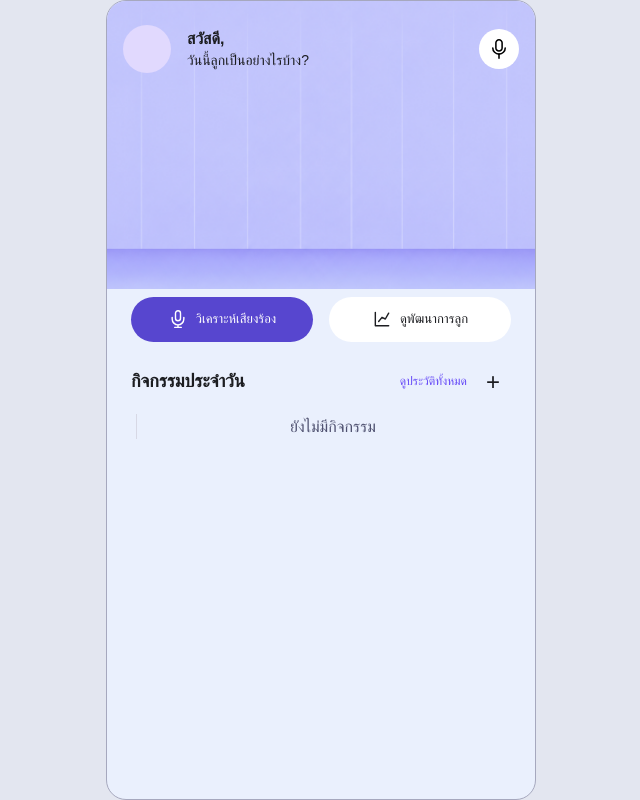
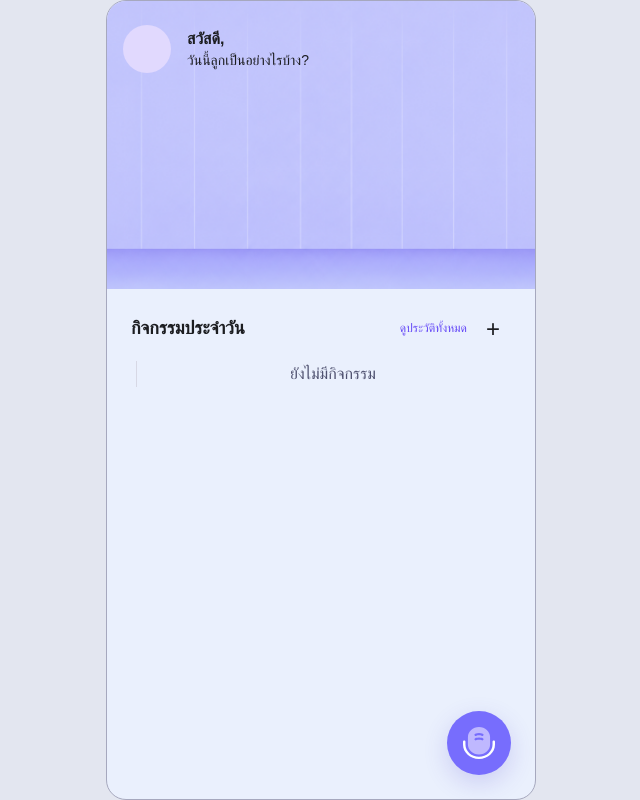
Before and after one commit to AYNO-I-KNOW/utopia-hackathon-2026, a Next.js app: page / in a window 1280 px wide. Shown: the whole page, without its empty margins (319-959 px from the left). Built offline with nearby package versions, Linux system fonts and the light colour scheme.

Commit message:
feat(home): float recording action and link hero to development

```diff
--- a/src/features/activities/activity-screen.tsx
+++ b/src/features/activities/activity-screen.tsx
@@ -60,40 +60,6 @@ export function ActivityScreen() {
     <MobileShell>
       <section className="content timeline-content home-timeline">
         <HomeHero />
-        <div className="home-shortcuts">
-          <Link href="/analysis" className="shortcut primary">
-            <svg
-              width="26"
-              height="26"
-              viewBox="0 0 24 24"
-              fill="none"
-              stroke="currentColor"
-              strokeWidth="1.7"
-              strokeLinecap="round"
-              aria-hidden="true"
-            >
-              <rect x="9" y="2" width="6" height="12" rx="3" />
-              <path d="M5 10v2a7 7 0 0 0 14 0v-2M12 19v3M8 22h8" />
-            </svg>
-            <span>{copy.analyzeCry}</span>
-          </Link>
-          <Link href="/development" className="shortcut">
-            <svg
-              width="26"
-              height="26"
-              viewBox="0 0 24 24"
-              fill="none"
-              stroke="currentColor"
-              strokeWidth="1.7"
-              strokeLinecap="round"
-              strokeLinejoin="round"
-              aria-hidden="true"
-            >
-              <path d="M4 4v16h16M8 15l4-5 4 2 4-7" />
-            </svg>
-            <span>{copy.viewDevelopment}</span>
-          </Link>
-        </div>
         <div className="activities-heading">
           <h2>{growthCopy.daily}</h2>
           <button
@@ -172,6 +138,13 @@ export function ActivityScreen() {
           )}
         </div>
       </section>
+      <Link
+        href="/analysis"
+        className="home-record-fab"
+        aria-label={copy.startAnalysis}
+      >
+        <img src="/images/analysis/microphone.svg" alt="" />
+      </Link>
     </MobileShell>
   );
 }
--- a/src/features/activities/home-hero.tsx
+++ b/src/features/activities/home-hero.tsx
@@ -15,11 +15,12 @@ export function HomeHero() {
           <h2>{text.greeting}</h2>
           <p>{text.greetingSubtitle}</p>
         </div>
-        <Link href="/analysis" aria-label={copy.startAnalysis}>
-          <img src="/images/development/3-705-imgGroup.svg" alt="" />
-        </Link>
       </div>
-      <div className="home-hero-scene" aria-hidden="true" />
+      <Link
+        href="/development"
+        className="home-hero-scene"
+        aria-label={copy.viewDevelopment}
+      />
     </div>
   );
 }
--- a/src/features/development/styles.css
+++ b/src/features/development/styles.css
@@ -482,6 +482,7 @@
   flex-shrink: 0;
 }
 .home-hero-scene {
+  display: block;
   height: 210px;
   position: relative;
 }
@@ -724,3 +725,33 @@ dialog.growth-overlay:not([open]) {
   font-size: 12px;
   padding: 8px;
 }
+
+.home-record-fab {
+  position: absolute;
+  right: 24px;
+  bottom: max(24px, env(safe-area-inset-bottom));
+  z-index: 3;
+  display: grid;
+  place-items: center;
+  width: 64px;
+  height: 64px;
+  border-radius: 50%;
+  background: var(--color-brand);
+  box-shadow: 0 8px 24px #5746cf33;
+  transition: transform 220ms ease;
+}
+.home-record-fab img {
+  width: 32px;
+  height: 32px;
+}
+.home-record-fab:active {
+  transform: scale(0.94);
+}
+.home-timeline {
+  padding-bottom: 112px;
+}
+@media (prefers-reduced-motion: reduce) {
+  .home-record-fab {
+    transition: none;
+  }
+}
```
